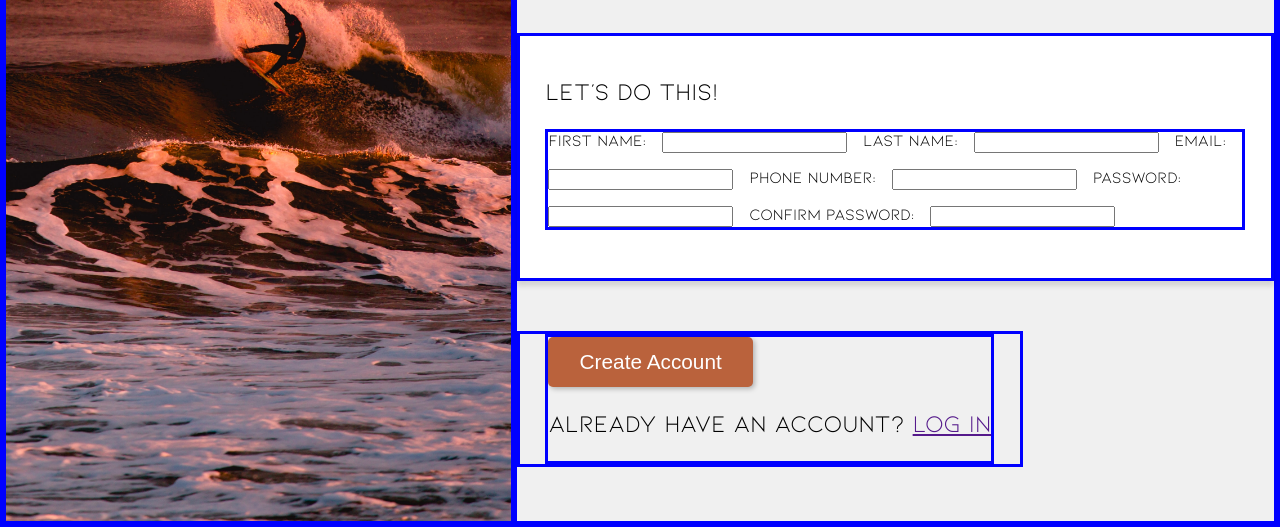
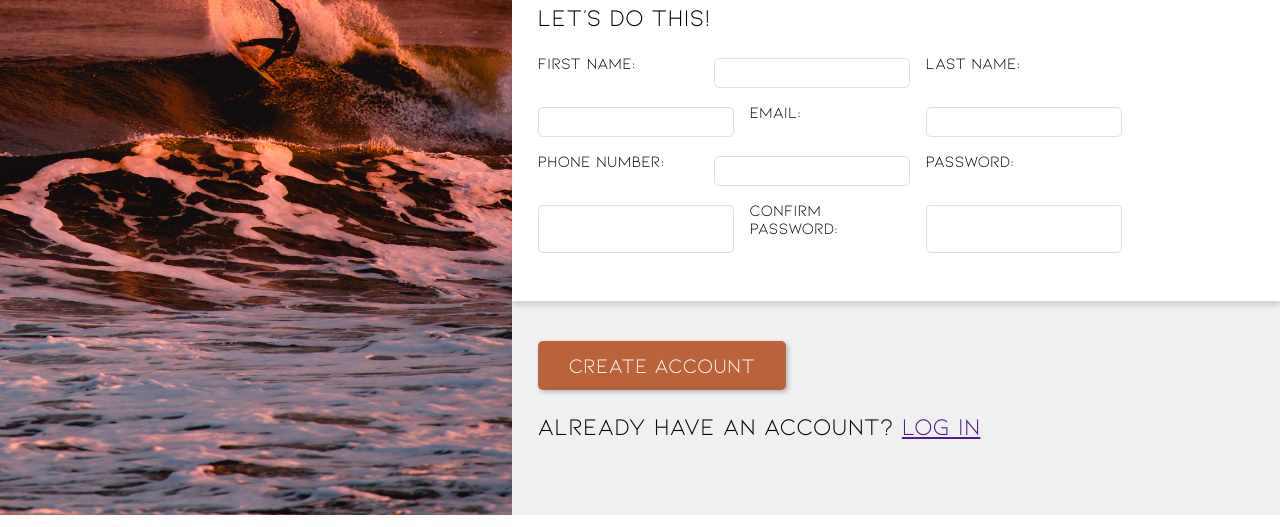
Before and after one commit to skyhunter11/Sign-Up-Form, a plain HTML site: page index.html in a window 1280 px wide. Shown: the part 285-812 px from the top of the page. Drawn offline with Linux system fonts and the light colour scheme.

Commit message:
Style inputs and labels

```diff
--- a/style.css
+++ b/style.css
@@ -1,5 +1,6 @@
 :root {
   font-family: 'kionaregular', Arial, Helvetica, sans-serif;
+  box-sizing: border-box;
 }
 
 @font-face {
@@ -30,7 +31,7 @@
 
 h1 {
   font-family: 'gipsierokracxed';
-  border: solid blue;
+  /* border: solid blue; */
   font-size: 3rem;
   margin: 0;
   display: flex;
@@ -44,11 +45,11 @@ h1 {
 body {
   display: flex;
   margin: 0;
-  border: solid blue;
+  /* border: solid blue; */
 }
 
 div {
-  border: solid blue;
+  /* border: solid blue; */
 }
 
 div .logo {
@@ -73,7 +74,7 @@ img {
 }
 
 form {
-  border: solid blue;
+  /* border: solid blue; */
 }
 
 .left-panel {
@@ -103,11 +104,33 @@ form {
 
   .header {
     font-weight: 600;
+    margin-top: -20px;
   }
 
   .header, .submit-section {
     padding: 0px 2vw;
   }
+
+  .submit-section {
+
+  }
+
+  label {
+    position: relative;
+    width: 10rem;
+    margin-bottom: 15px;
+  }
+
+  input {
+    font-family: 'kionaregular';
+    padding: 5px 10px;
+    border-radius: 5px;
+    border: 1px solid rgb(224, 224, 224);
+    font-size: .9rem;
+    margin-top: 3px;
+  }
+
+
 
   .input-section {
     display: flex;
@@ -116,8 +139,7 @@ form {
     padding: 1.2rem 2vw 3rem 2vw;
     background-color: white;
     box-shadow: 0px 5px 5px rgba(0, 0, 0, 0.123);
-
-    margin: 50px 0px;
+    margin: 40px 0px;
   }
 
   form {
@@ -125,15 +147,17 @@ form {
     flex-flow: row wrap;
     gap: 1rem;
     font-size: 1rem;
+    /* width: 60vw; This caused form to overflow into right of webpage*/
   }
 
   button {
     font-size: 1.3rem;
+    font-family: 'kionaregular';
     /* background-color: #e35624; */
     background-color: #ba623c;
     border-radius: 5px;
     border: none;
     color: white;
     padding: .8rem 1.5em;
-    box-shadow: 2px 2px 5px rgba(0, 0, 0, 0.253)
+    box-shadow: 2px 2px 5px rgba(0, 0, 0, 0.253);
   }
```
